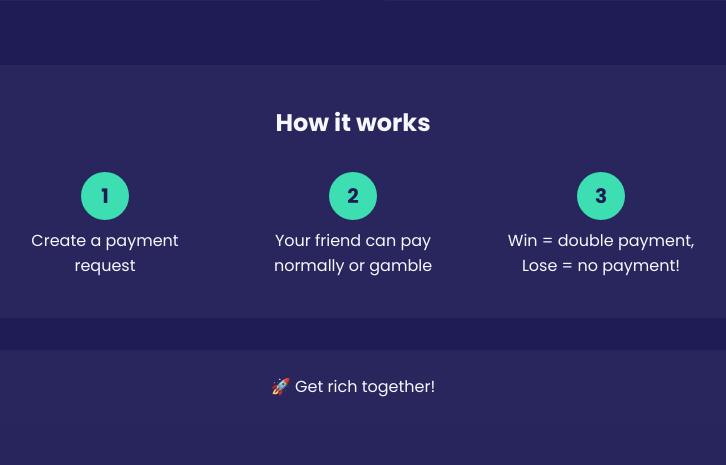
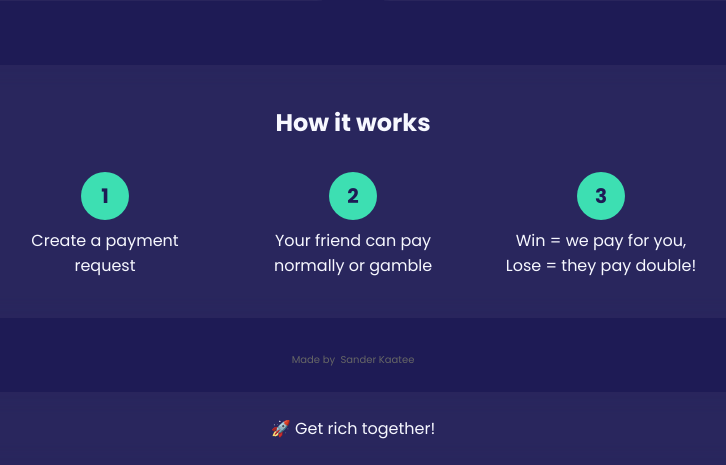
Before and after one commit to SanderKaatee/trickie, a Flask app: page / in a window 1280 px wide. Shown: the part 625-1090 px from the top of the page, without its empty margins (287-1013 px from the left). Before the commit the page ends 1022 px from the top, so only its background shows below. Run offline with Flask 3, Linux system fonts and the light colour scheme.

Commit message:
latest updates

```diff
--- a/static/css/style.css
+++ b/static/css/style.css
@@ -1532,3 +1532,15 @@ body {
     font-style: italic;
     color: #777;
 }
+
+.site-credit {
+    margin: 2rem 0 -0.5rem;   /* space above, snug to the footer */
+    text-align: center;
+    font-size: 0.75rem;       /* small and unobtrusive */
+    color: #666;
+}
+
+.site-credit a {
+    color: inherit;           /* keeps link the same muted colour */
+    text-decoration: none;
+}
--- a/templates/_base.html
+++ b/templates/_base.html
@@ -15,6 +15,8 @@
            %3C/svg%3E">
 
     {% block extra_head %}{% endblock %}
+
+    <script defer data-domain="trickie.me" src="https://plausible.io/js/script.js"></script>
 </head>
 <body>
     <nav class="navbar">
--- a/templates/dashboard.html
+++ b/templates/dashboard.html
@@ -26,7 +26,7 @@
                 </button>
             </div>
         {% elif trickie.result.value == 'WIN' %}
-            <p class="result-message win">🎉 Your friend won! We paid you €{{ "%.2f"|format(trickie.amount_cents * 100) }}, enjoy!</p>
+            <p class="result-message win">🎉 Your friend won! We paid you €{{ "%.2f"|format(trickie.amount_cents / 100) }}, enjoy!</p>
         {% elif trickie.result.value == 'LOSE' %}
             <p class="result-message lose">😅 Better luck next time! Your friend lost the gamble.</p>
         {% elif trickie.result.value == 'NORMAL' %}
--- a/templates/landing.html
+++ b/templates/landing.html
@@ -52,8 +52,18 @@
         </div>
         <div class="step-item">
             <span class="step-number">3</span>
-            <p>Win = double payment, Lose = no payment!</p>
+            <p>Win = we pay for you, Lose = they pay double!</p>
         </div>
     </div>
 </div>
+
+    <div class="site-credit">
+        <small>
+            Made&nbsp;by&nbsp;
+            <a href="https://www.linkedin.com/in/sander-kaatee-a598a5156/"
+               target="_blank" rel="noopener">
+                Sander&nbsp;Kaatee
+            </a>
+        </small>
+    </div>
 {% endblock %}
```
